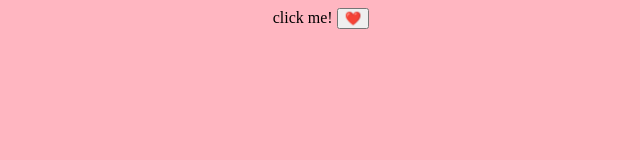
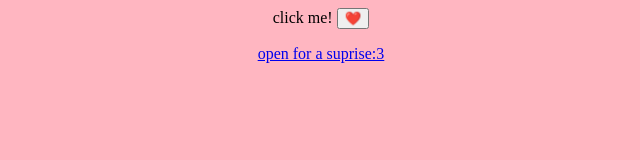
Before and after one commit to rayk1ns/rayk1ns.github.io, a plain HTML site: page index.html in a window 1280 px wide. Shown: the whole page, without its empty margins (319-959 px from the left). Drawn offline with Linux system fonts and the light colour scheme.

Commit message:
Update index.html

```diff
--- a/index.html
+++ b/index.html
@@ -17,6 +17,10 @@ click me!
       x.innerHTML = "happy valentines day!! i was going to mail you a card but i couldnt find a stamp in time so I just coded you this <3 ik ive said it before but you mean so soo much to me and I couldnt picture my life without you in it. you're my best friend and then some. you are the highlight of my day and there isn't enough words to say how much I love you. im so lucky to have you in my life. i love you so much and i hope you have a great valentines day!!  love, ray";
     }
   </script>
+  <a
+    href="https://open.spottfy.com/playlist/4LDuVlx5tSqCCtLQN66Fqp?
+s¡=FWLbgWBsQXmNRDY-eM3SA&p¡=u-LtsNcAXfQxaY">open for a
+suprise:3</a>
 </body>
 
 </html>
```
